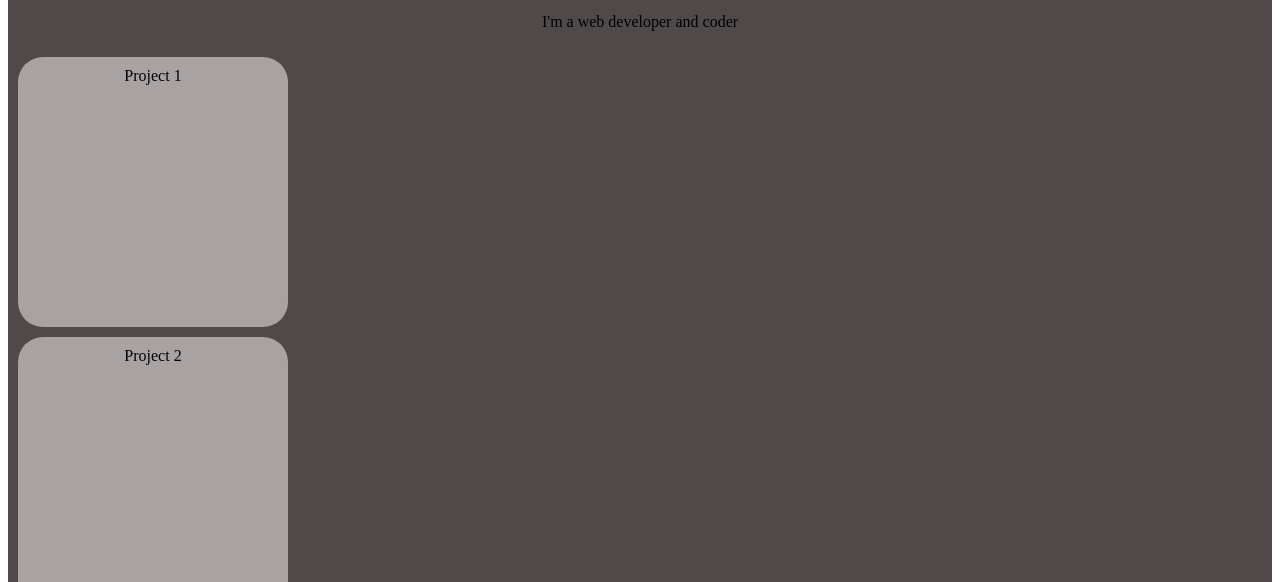
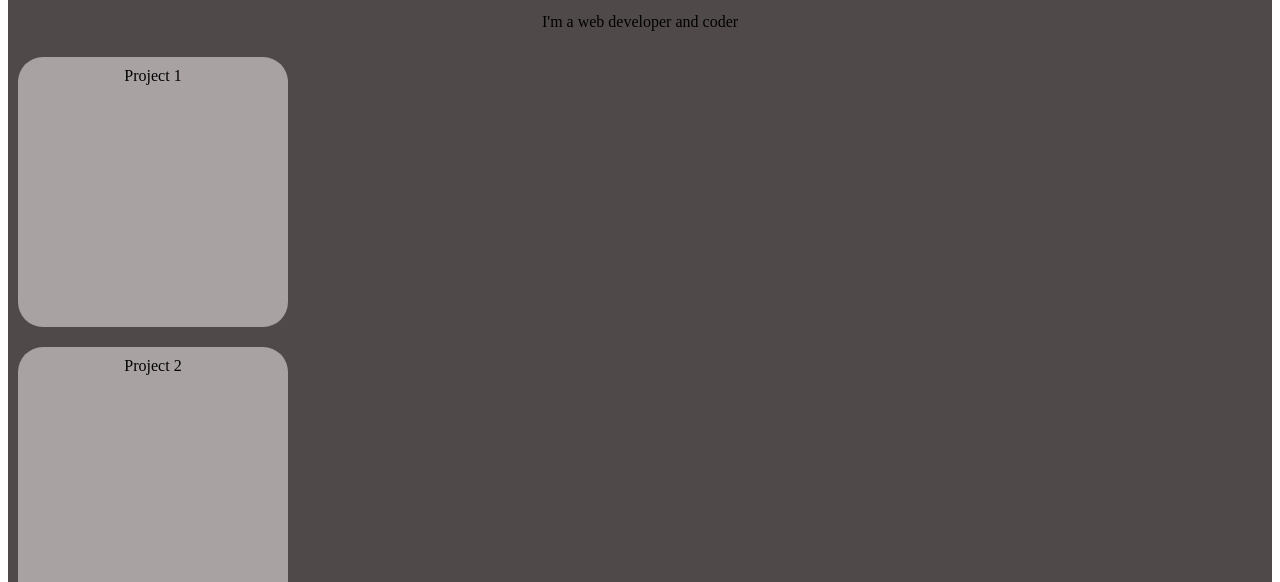
Before and after one commit to FragLeo/LeosWebsite, a plain HTML site: page index.html in a window 1280 px wide. Shown: the part 176-758 px from the top of the page. Drawn offline with Linux system fonts and the light colour scheme.

Commit message:
Update styles.css

```diff
--- a/styles/styles.css
+++ b/styles/styles.css
@@ -1,14 +1,5 @@
 
 main {
-  padding: 0px;
-  margin: 0px;
-  display: -webkit-box;
-  display: -ms-flexbox;
-  display: flex;
-  -webkit-box-orient: vertical;
-  -webkit-box-direction: normal;
-      -ms-flex-direction: column;
-          flex-direction: column;
   margin: 0px;
   padding: 0px;
   background-color: #50494a;
@@ -34,6 +25,16 @@ a {
   text-decoration: none;
 }
 
+main .projects {
+  display: -webkit-box;
+  display: -ms-flexbox;
+  display: flex;
+  -webkit-box-orient: vertical;
+  -webkit-box-direction: normal;
+      -ms-flex-direction: column;
+          flex-direction: column;
+}
+
 main .project {
   padding: 10px;
   margin: 10px;
```
